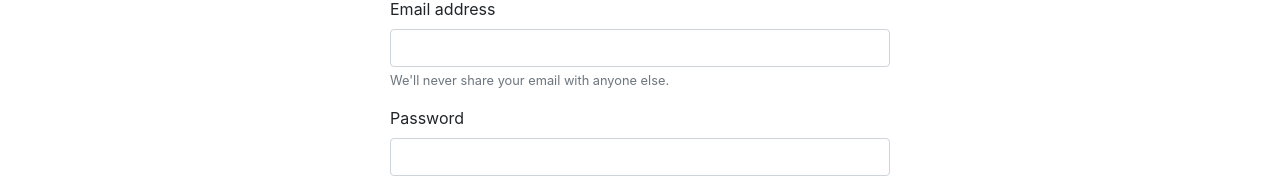
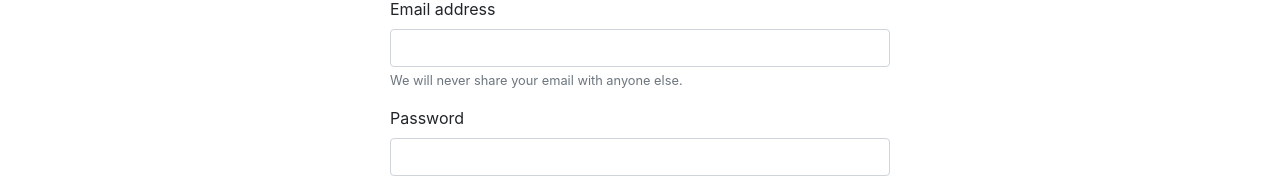
Before and after one commit to AmoghDeshmukh/ebook-nextapp, a Next.js app: page /register in a window 1280 px wide. Shown: the part 177-355 px from the top of the page. Built offline with nearby package versions, Linux system fonts and the light colour scheme.

Commit message:
Update register.js

```diff
--- a/pages/register.js
+++ b/pages/register.js
@@ -56,7 +56,7 @@ const Register = () => {
              <label htmlFor="exampleInputEmail1">Email address</label>
              <input type="email" className="form-control" id="exampleInputEmail1" aria-describedby="emailHelp"
              name="email" value={email} onChange={handleChangeInput} />
-             <small id="emailHelp" className="form-text text-muted">We'll never share your email with anyone else.</small>
+             <small id="emailHelp" className="form-text text-muted">We will never share your email with anyone else.</small>
            </div>
 
          <div className="form-group">
```
